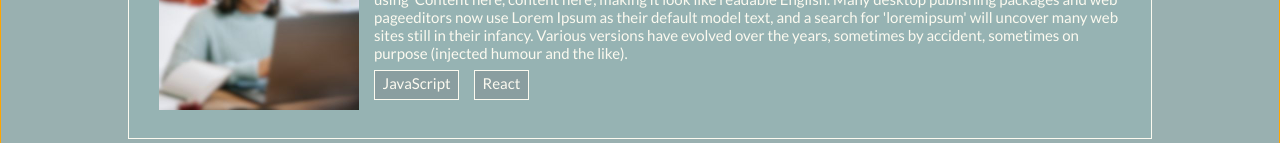
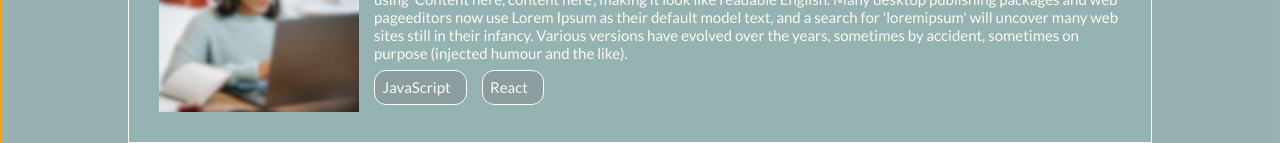
Before and after one commit to carocodingk/carocodingk.github.io, a Next.js app: page / in a window 1280 px wide. Shown: the part 809-952 px from the top of the page. Built offline with nearby package versions, Linux system fonts and the light colour scheme.

Commit message:
Added styling for technology labels

```diff
--- a/styles/components.module.css
+++ b/styles/components.module.css
@@ -121,9 +121,9 @@
 .projecttech_item {
   background-color: #8A9EA0;
   border: 1px solid #FCFAF0;
-  padding: 0.2em 0.5em;
+  border-radius: 12px;
+  padding: 0.5em 1em;
   margin-right: 1em;
-  /* max-width: 10em; */
 }
 
 /* ************************************ */
```
